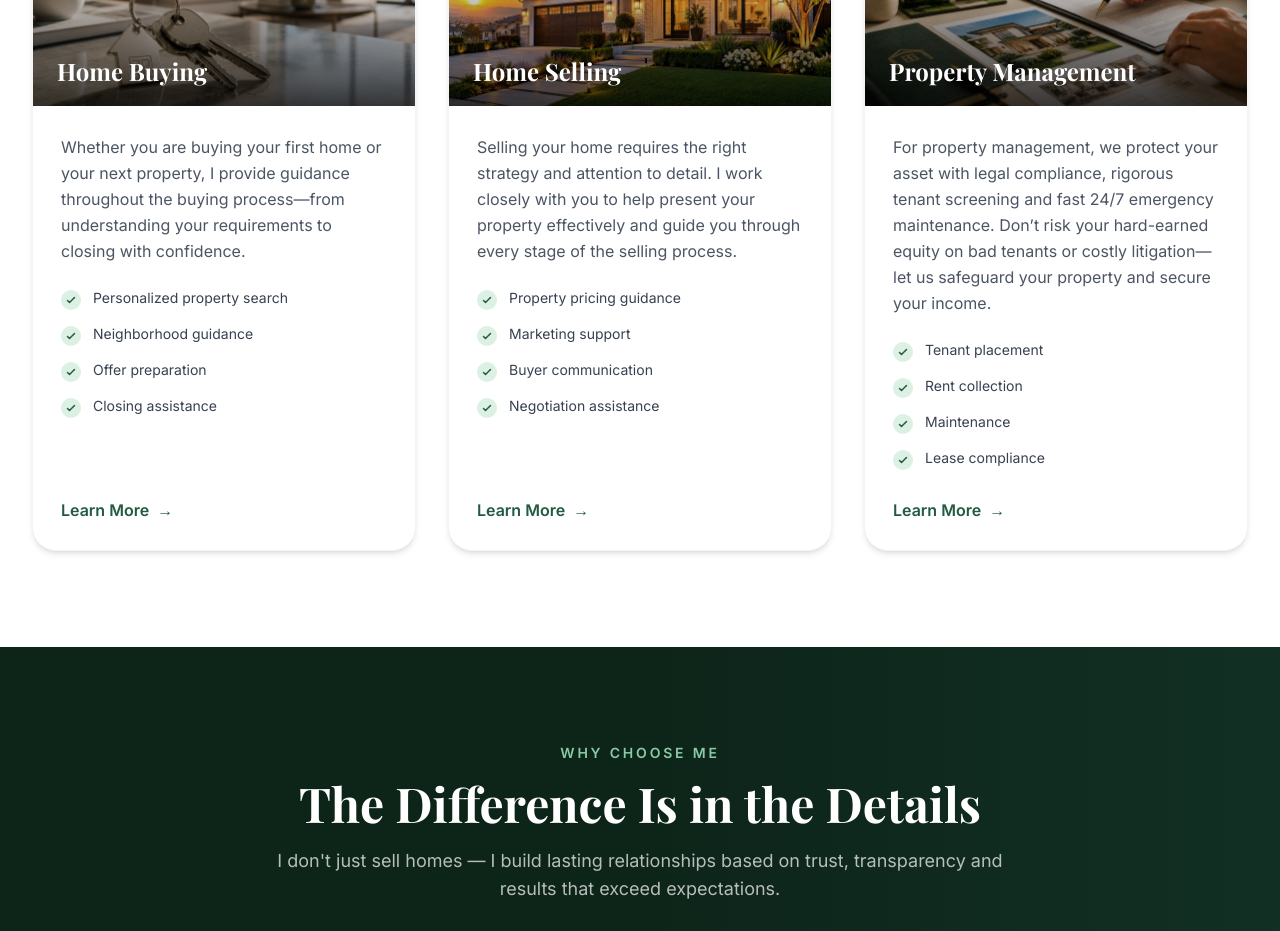
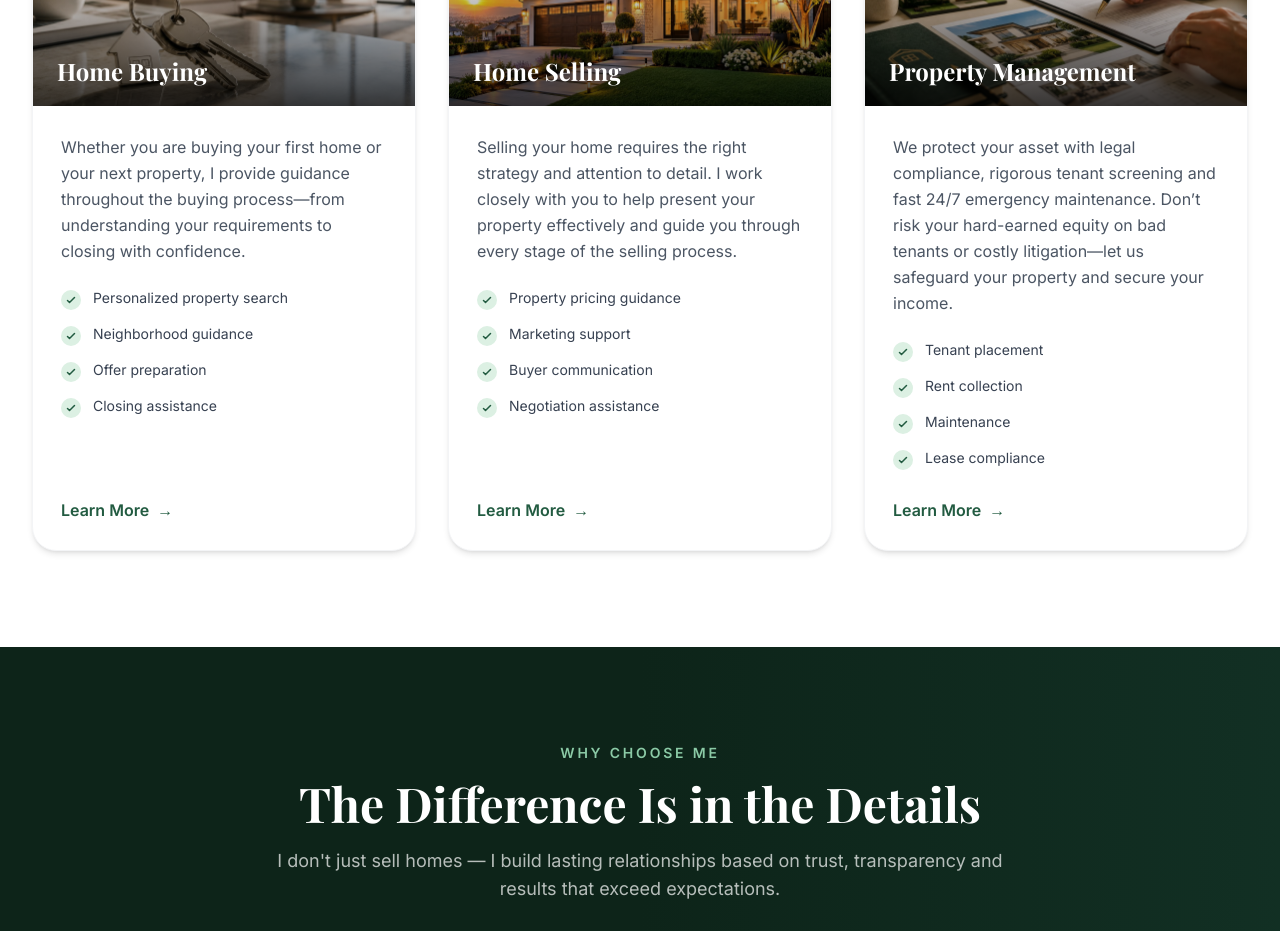
Before and after one commit to patilakshay61044-art/sudhir-real-estate, a Next.js app: page / in a window 1280 px wide. Shown: the part 2220-3151 px from the top of the page. Built offline with nearby package versions, Linux system fonts and the light colour scheme; a web font is replaced by a local one.

Commit message:
Update recently

```diff
--- a/app/components/Services.tsx
+++ b/app/components/Services.tsx
@@ -26,7 +26,7 @@ const services = [
   {
     title: "Property Management",
     description:
-      "For property management, we protect your asset with legal compliance, rigorous tenant screening and fast 24/7 emergency maintenance. Don’t risk your hard-earned equity on bad tenants or costly litigation—let us safeguard your property and secure your income.",
+      " We protect your asset with legal compliance, rigorous tenant screening and fast 24/7 emergency maintenance. Don’t risk your hard-earned equity on bad tenants or costly litigation—let us safeguard your property and secure your income.",
     image: "/images/real-estate.jpeg",
     features: [
       "Tenant placement",
```
